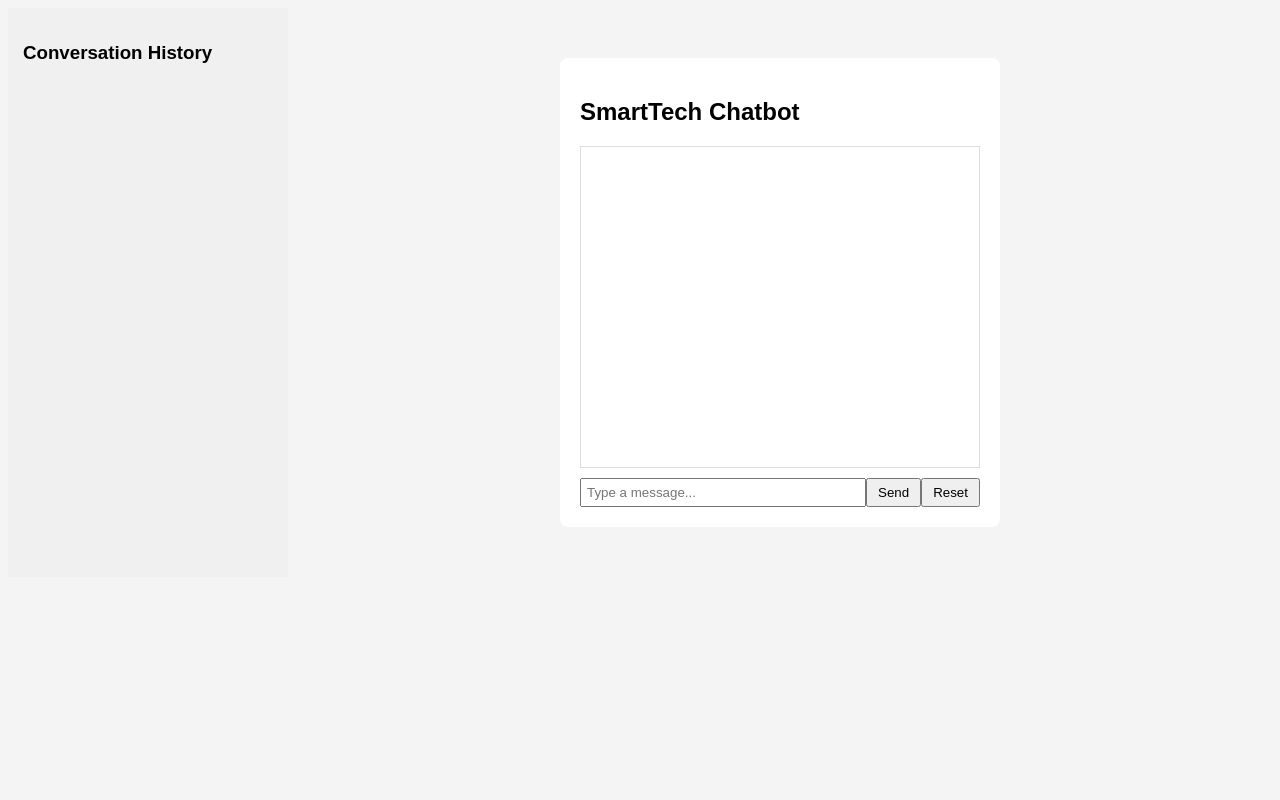
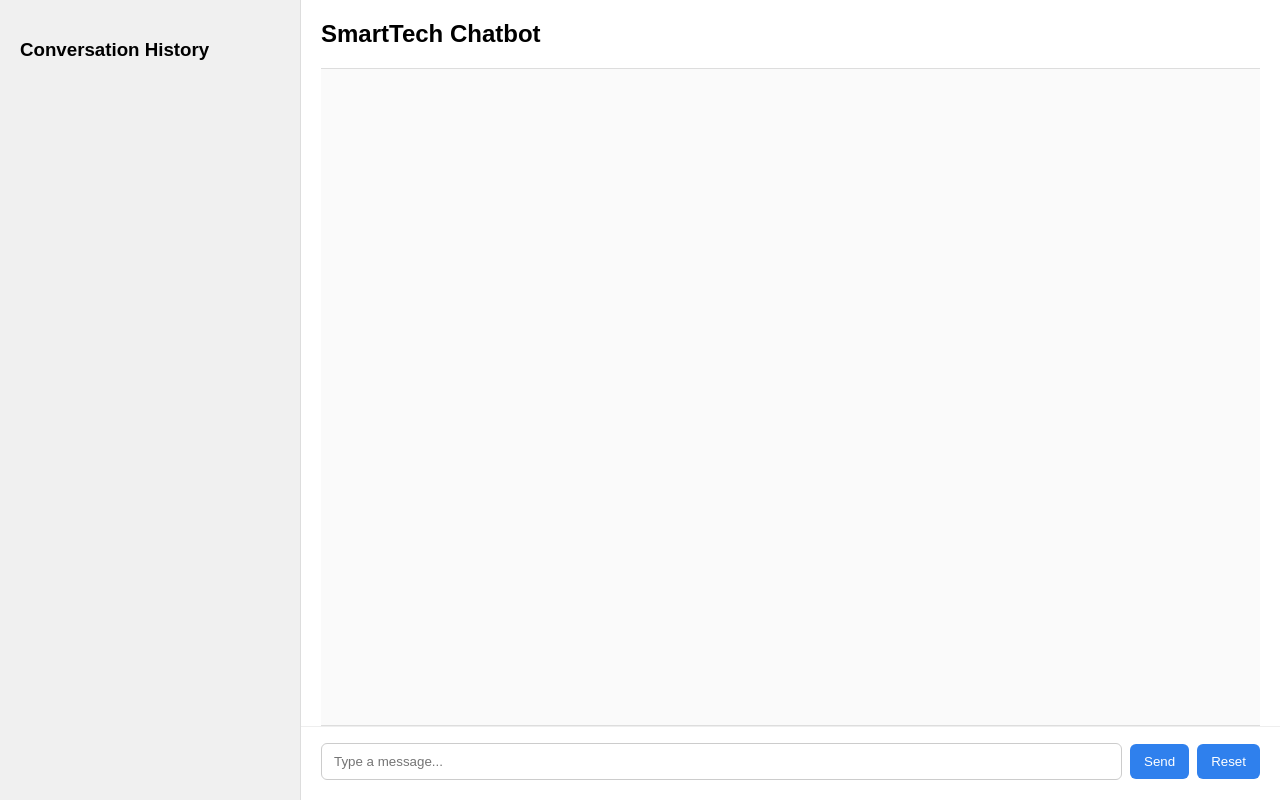
Before and after one commit to filedward1/Chatbot-Demo, a Flask app: page / in a window 1280 px wide. Run offline with Flask 3, Linux system fonts and the light colour scheme; data that the repository does not hold is empty; parts of the project's set-up code (start-up, migrations or seed data) failed here and were passed over.

Commit message:
Refactor CSS for layout and styling improvements; enhance main container, chat container, and history panel styles

```diff
--- a/static/style.css
+++ b/static/style.css
@@ -1,22 +1,45 @@
-body {
+html, body {
+    height: 100%;
+    margin: 0;
+    padding: 0;
     font-family: Arial, sans-serif;
     background-color: #f4f4f4;
 }
 
+.main-container {
+    display: flex;
+    height: 100%;
+}
+
+.history-panel {
+    width: 260px;
+    background: #f0f0f0;
+    padding: 20px;
+    overflow-y: auto;
+    border-right: 1px solid #ddd;
+}
+
 .chat-container {
-    width: 400px;
-    margin: 50px auto;
+    display: flex;
+    flex-direction: column;
+    flex: 1;
+    min-width: 0;
     background: white;
-    padding: 20px;
-    border-radius: 8px;
+}
+
+.chat-container h2 {
+    margin: 20px;
+    font-size: 1.5rem;
 }
 
 #chat-box {
-    height: 300px;
+    flex: 1;
     overflow-y: auto;
-    border: 1px solid #ddd;
-    padding: 10px;
-    margin-bottom: 10px;
+    border-top: 1px solid #ddd;
+    border-bottom: 1px solid #ddd;
+    padding: 16px;
+    margin: 0 20px;
+    background: #fafafa;
 }
 
 .user {
@@ -29,16 +52,39 @@ body {
 
 .input-area {
     display: flex;
+    align-items: center;
+    padding: 16px 20px 20px;
+    border-top: 1px solid #eee;
 }
 
 input {
     flex: 1;
-    padding: 5px;
+    padding: 10px 12px;
+    border: 1px solid #ccc;
+    border-radius: 6px;
+    outline: none;
 }
 
 button {
-    padding: 5px 10px;
+    padding: 10px 14px;
+    margin-left: 8px;
+    border: none;
+    border-radius: 6px;
+    background: #2f80ed;
+    color: white;
+    cursor: pointer;
+    transition: background 150ms ease;
 }
+
+button:hover:not(:disabled) {
+    background: #1f6de0;
+}
+
+button:disabled {
+    background-color: #ccc;
+    cursor: not-allowed;
+}
+
 .typing {
     font-style: italic;
     color: gray;
@@ -51,31 +97,22 @@ button {
     100% { opacity: 0.3; }
 }
 
-button:disabled {
-    background-color: #ccc;
-    cursor: not-allowed;
-}
-
-.main-container {
-    display: flex;
-}
-
-.history-panel {
-    width: 250px;
-    background: #f0f0f0;
-    padding: 15px;
-    overflow-y: auto;
-}
-
 .history-panel ul {
     list-style: none;
     padding: 0;
+    margin: 0;
 }
 
 .history-panel li {
     cursor: pointer;
     margin-bottom: 10px;
-    padding: 5px;
+    padding: 10px;
     background: white;
-    border-radius: 4px;
+    border-radius: 8px;
+    border: 1px solid #e1e1e1;
+    transition: background 150ms ease;
 }
+
+.history-panel li:hover {
+    background: #eef3ff;
+}
```
